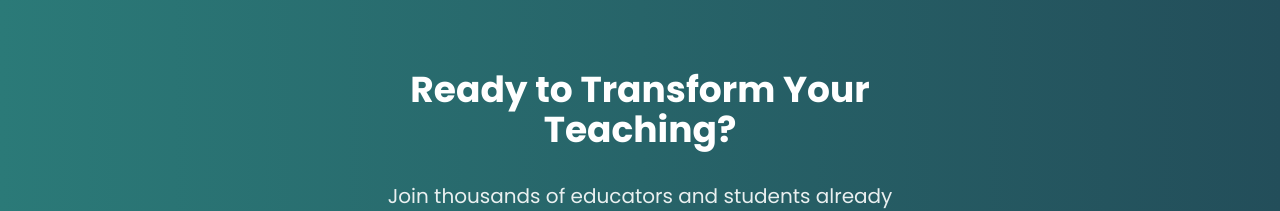
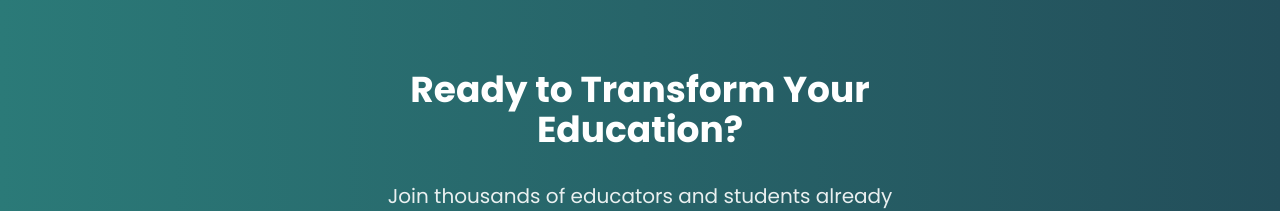
Before and after one commit to ravkun27/madrasa-platform, a React (Vite) app: page / in a window 1280 px wide. Shown: the part 1692-1903 px from the top of the page. Built offline with nearby package versions, Linux system fonts and the light colour scheme.

Commit message:
Update LandingPage.tsx

```diff
--- a/src/components/LandingPage.tsx
+++ b/src/components/LandingPage.tsx
@@ -341,7 +341,7 @@ const LandingPage = () => {
             className="text-3xl md:text-4xl font-bold text-white mb-8"
             variants={fadeInUp}
           >
-            Ready to Transform Your Teaching?
+            Ready to Transform Your Education?
           </motion.h2>
 
           <motion.p className="text-xl text-white/90 mb-12" variants={fadeInUp}>
```
